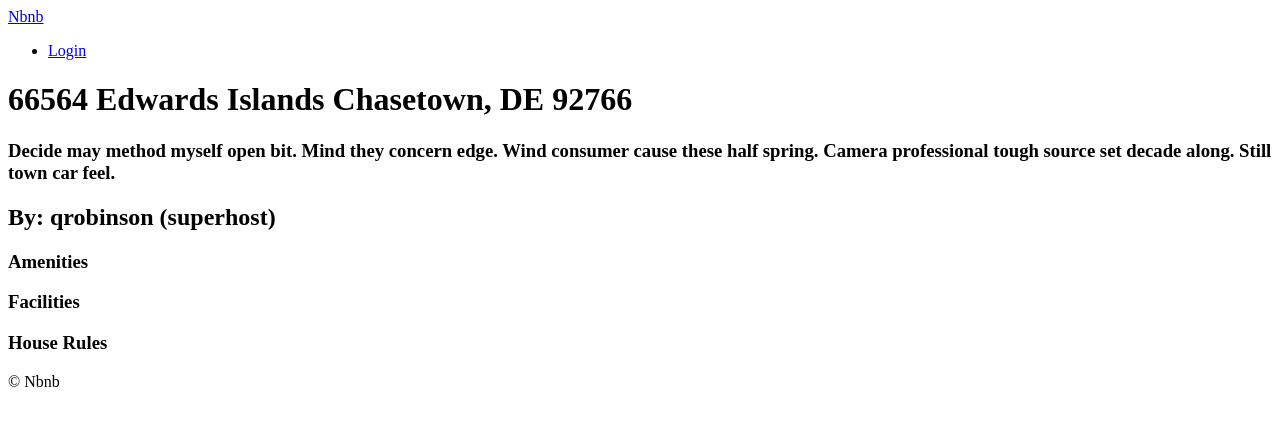
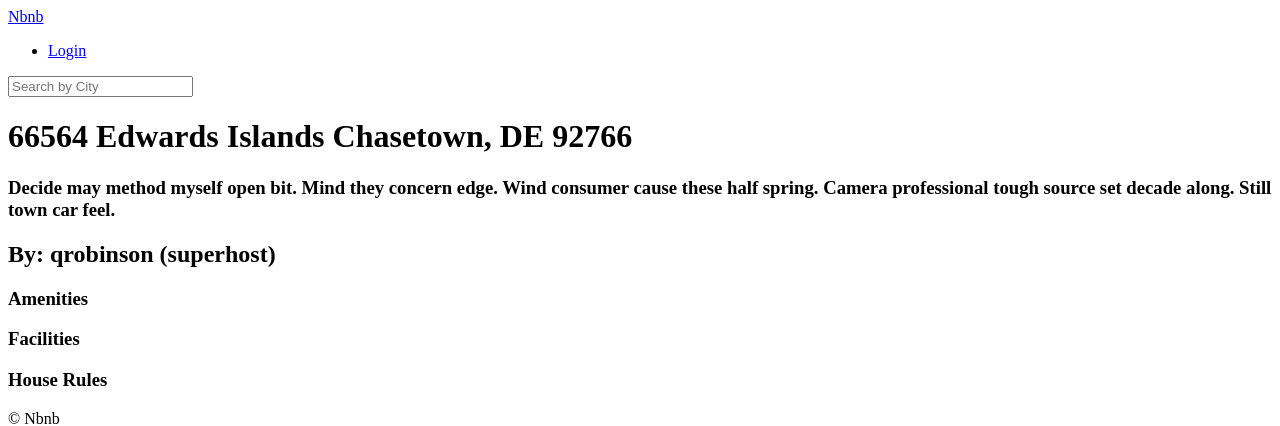
Before and after one commit to wltn39/Django_airbnb, a Django app: page /rooms/158 in a window 1280 px wide. Shown: the top 426 px of the page. Run offline with Django 3.2, Linux system fonts and the light colour scheme; data comes from the database, SQL or seed files in the repository.

Commit message:
#13.0 Template, Form, Url, Setup

```diff
--- a/rooms/urls.py
+++ b/rooms/urls.py
@@ -3,4 +3,7 @@ from . import views
 
 app_name = "rooms"
 
-urlpatterns = [path("<int:pk>", views.RoomDetail.as_view(), name="detail")]
+urlpatterns = [
+    path("<int:pk>", views.RoomDetail.as_view(), name="detail"),
+    path("search/", views.search, name="search"),
+]
--- a/rooms/views.py
+++ b/rooms/views.py
@@ -1,4 +1,5 @@
 from django.views.generic import ListView, DetailView
+from django.shortcuts import render
 from . import models
 
 class HomeView(ListView):
@@ -16,3 +17,9 @@ class RoomDetail(DetailView):
     """ RoomDetail Definition """
 
     model = models.Room
+
+
+def search(request):
+    city = request.GET.get("city")
+    city = str.capitalize(city)
+    return render(request, "rooms/search.html", {"city": city})
--- a/templates/base.html
+++ b/templates/base.html
@@ -4,7 +4,7 @@
     <meta charset="UTF-8" />
     <meta name="viewport" content="width=device-width, initial-scale=1.0" />
     <meta http-equiv="X-UA-Compatible" content="ie=edge" />
-    <title>{% block page_name %}{% endblock page_name %}| Nbnb</title>
+    <title>{% block page_title %}{% endblock page_title %}| Nbnb</title>
   </head>
   <body>
     {% include "partials/header.html" %} {% block content %}{% endblock %}
--- a/templates/partials/header.html
+++ b/templates/partials/header.html
@@ -3,4 +3,7 @@
   <ul>
     <li><a href="#">Login</a></li>
   </ul>
+  <form method="get" action="{% url "rooms:search" %}">
+    <input name="city" placeholder="Search by City" />
+</form>
 </header>
--- a/templates/rooms/room_detail.html
+++ b/templates/rooms/room_detail.html
@@ -1,9 +1,9 @@
 {% extends "base.html" %}
 
 
-{% block page_name %}
-    Home
-{% endblock page_name %}
+{% block page_title %}
+    {{room.name}}
+{% endblock page_title %}
 
 {% block content %}
 
```
Also changed, not shown: templates/rooms/search.html (added, +13 -0 lines).
